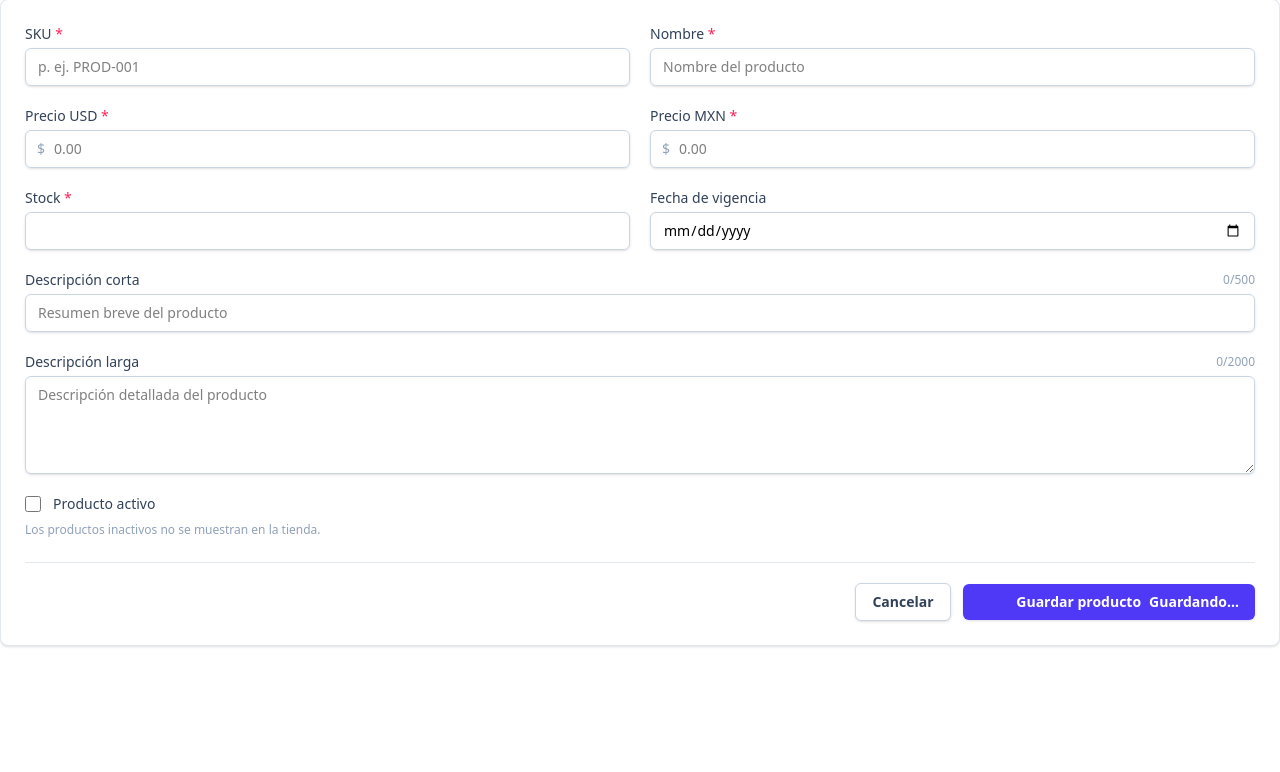
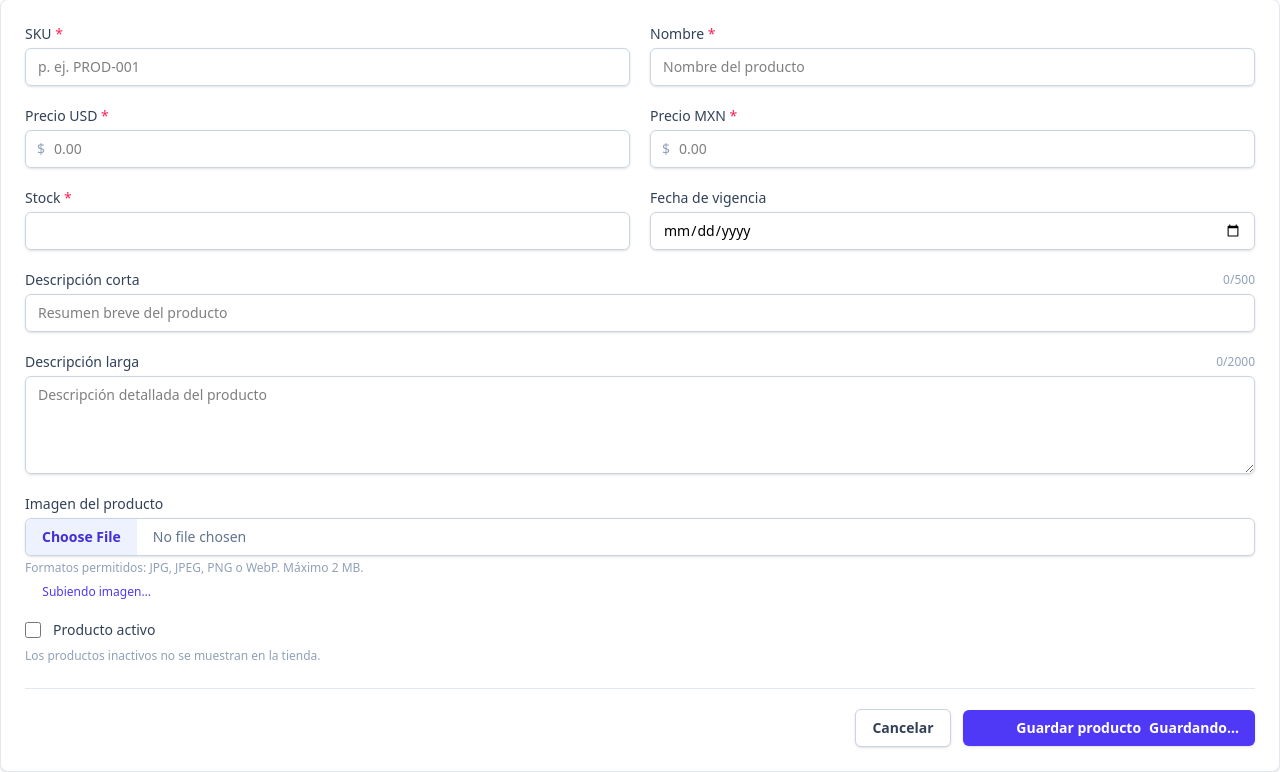
Before and after one commit to hugovhs/hugo_santos, a Laravel app: page /dashboard/productos/crear in a window 1280 px wide. Shown: the part 77-849 px from the top of the page. Before the commit the page ends 724 px from the top, so only its background shows below. Run offline with Laravel 12, Linux system fonts and the light colour scheme; a user stored in the database is signed in; data comes from the database, SQL or seed files in the repository; style sheets or scripts are compiled from the project's sources; some libraries are stand-ins or nearby versions; some web fonts are replaced.

Commit message:
Poder agregar y guardar imagen de producto, validaciones

```diff
--- a/app/Livewire/Dashboard/CrearProducto.php
+++ b/app/Livewire/Dashboard/CrearProducto.php
@@ -7,9 +7,12 @@ use App\Services\ExchangeService;
 use Livewire\Attributes\Layout;
 use Livewire\Attributes\Title;
 use Livewire\Component;
+use Livewire\WithFileUploads;
 
 class CrearProducto extends Component
 {
+    use WithFileUploads;
+
     public $sku = '';
 
     public $nombre = '';
@@ -17,6 +20,8 @@ class CrearProducto extends Component
     public $descripcion_corta = '';
 
     public $descripcion_larga = '';
+
+    public $imagen = null;
 
     public $precio_usd = '';
 
@@ -78,6 +83,11 @@ class CrearProducto extends Component
     public function guardar()
     {
         $validated = $this->validate();
+
+        // Guarda la imagen en disco (storage/app/public/products)
+        $validated['imagen'] = $this->imagen
+            ? $this->imagen->store('products', 'public')
+            : null;
 
         $producto = Producto::create($validated);
 
@@ -145,6 +155,7 @@ class CrearProducto extends Component
             'nombre' => ['required', 'string', 'max:255'],
             'descripcion_corta' => ['nullable', 'string', 'max:500'],
             'descripcion_larga' => ['nullable', 'string', 'max:2000'],
+            'imagen' => ['nullable', 'image', 'mimes:jpg,jpeg,png,webp', 'max:2048'],
             'precio_usd' => ['required', 'numeric', 'min:0.01', 'max:99999999.99'],
             'precio_mxn' => ['required', 'numeric', 'min:0.01', 'max:99999999.99'],
             'stock' => ['required', 'integer', 'min:0', 'max:999999999'],
@@ -163,6 +174,10 @@ class CrearProducto extends Component
             'nombre.max' => 'El nombre no debe exceder 255 caracteres.',
             'descripcion_corta.max' => 'La descripción corta no debe exceder 500 caracteres.',
             'descripcion_larga.max' => 'La descripción larga no debe exceder 2000 caracteres.',
+            'imagen.image' => 'El archivo debe ser una imagen.',
+            'imagen.mimes' => 'La imagen debe ser un archivo JPG, JPEG, PNG o WebP.',
+            'imagen.max' => 'La imagen no debe pesar más de 2 MB.',
+            'imagen.uploaded' => 'No se pudo subir la imagen. Intenta con un archivo más pequeño.',
             'precio_usd.required' => 'El precio en USD es obligatorio.',
             'precio_usd.numeric' => 'El precio en USD debe ser un número.',
             'precio_usd.min' => 'El precio en USD debe ser mayor a 0.',
@@ -186,6 +201,7 @@ class CrearProducto extends Component
             'nombre' => 'nombre',
             'descripcion_corta' => 'descripción corta',
             'descripcion_larga' => 'descripción larga',
+            'imagen' => 'imagen',
             'precio_usd' => 'precio en USD',
             'precio_mxn' => 'precio en MXN',
             'stock' => 'stock',
--- a/resources/views/livewire/dashboard/crear-producto.blade.php
+++ b/resources/views/livewire/dashboard/crear-producto.blade.php
@@ -10,7 +10,7 @@
             href="{{ route('dashboard.productos') }}"
             x-data
             @click.prevent="
-                const sucio = $wire.sku || $wire.nombre || $wire.precio_usd || $wire.precio_mxn;
+                const sucio = $wire.sku || $wire.nombre || $wire.precio_usd || $wire.precio_mxn || $wire.imagen;
                 if (!sucio || confirm('¿Descartar los cambios del producto?')) {
                     window.location.href = $el.href;
                 }
@@ -209,6 +209,47 @@
                     @enderror
                 </div>
 
+                {{-- Imagen del producto --}}
+                <div class="sm:col-span-2">
+                    <label for="imagen" class="block text-sm font-medium text-slate-700">Imagen del producto</label>
+                    <input
+                        id="imagen"
+                        type="file"
+                        wire:model="imagen"
+                        accept=".jpg,.jpeg,.png,.webp,image/jpeg,image/png,image/webp"
+                        class="mt-1 block w-full cursor-pointer rounded-md border border-slate-300 bg-white text-sm text-slate-500 shadow-sm transition file:mr-4 file:cursor-pointer file:rounded-l-md file:border-0 file:bg-indigo-50 file:px-4 file:py-2 file:text-sm file:font-semibold file:text-indigo-700 hover:file:bg-indigo-100 focus:outline-none focus:ring-2 {{ $errors->has('imagen') ? 'border-rose-400 focus:border-rose-500 focus:ring-rose-100' : 'focus:border-indigo-500 focus:ring-indigo-100' }}"
+                    >
+                    <p class="mt-1 text-xs text-slate-400">Formatos permitidos: JPG, JPEG, PNG o WebP. Máximo 2 MB.</p>
+                    @error('imagen')
+                        <p class="mt-1 text-xs text-rose-600">{{ $message }}</p>
+                    @enderror
+
+                    {{-- spinner --}}
+                    <div wire:loading wire:target="imagen" class="mt-2 flex items-center gap-2 text-xs text-indigo-600">
+                        <i class="fa-solid fa-spinner fa-spin" aria-hidden="true"></i>
+                        Subiendo imagen…
+                    </div>
+
+                    {{-- Vista previa de la imagen --}}
+                    @if ($imagen && $imagen->isPreviewable())
+                        <div class="mt-3 flex items-start gap-3">
+                            <img
+                                src="{{ $imagen->temporaryUrl() }}"
+                                alt="Vista previa de la imagen del producto"
+                                class="h-28 w-28 rounded-md border border-slate-200 object-cover shadow-sm"
+                            >
+                            <button
+                                type="button"
+                                wire:click="$set('imagen', null)"
+                                class="inline-flex items-center gap-1 rounded-md border border-slate-300 bg-white px-3 py-1.5 text-xs font-semibold text-slate-600 transition hover:bg-rose-50 hover:text-rose-600"
+                            >
+                                <i class="fa-solid fa-trash-can" aria-hidden="true"></i>
+                                Quitar imagen
+                            </button>
+                        </div>
+                    @endif
+                </div>
+
                 {{-- Estatus --}}
                 <div class="sm:col-span-2">
                     <label class="inline-flex cursor-pointer items-center gap-3">
```
Also changed, not shown: resources/views/livewire/dashboard/productos.blade.php (+11 -1 lines), README.md, public/images/products/placeholder.jpg (added).
